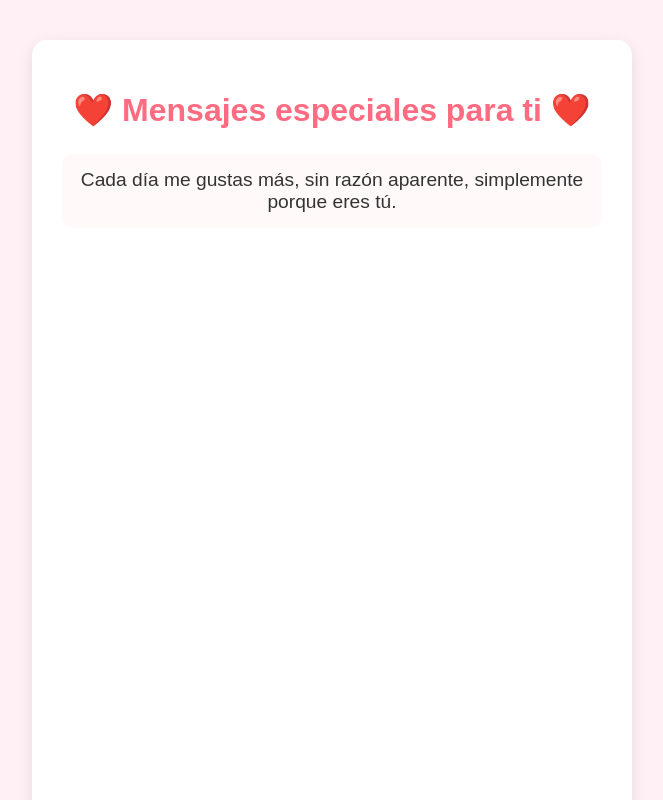
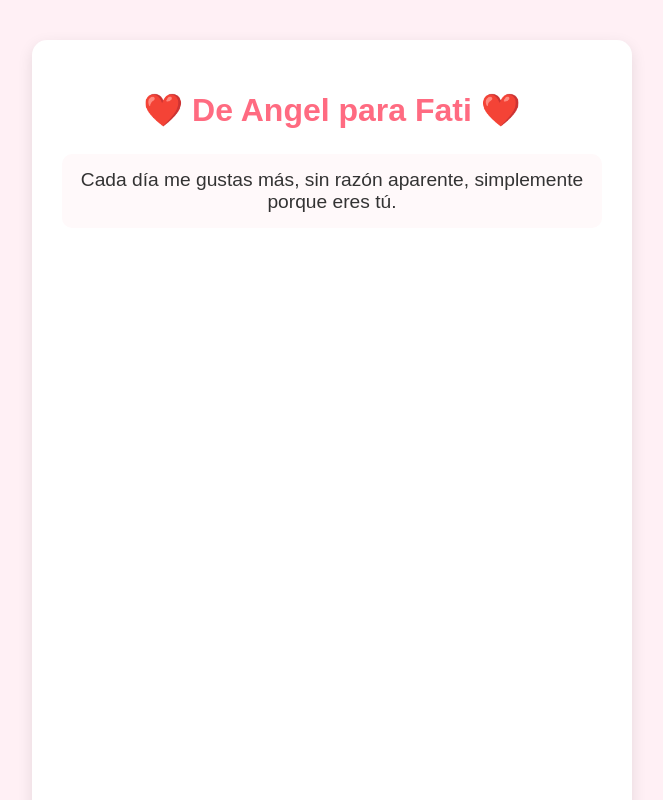
Before and after one commit to Henry435-cyber/declaracion, a plain HTML site: page index.html in a window 1280 px wide. Shown: the top 800 px of the page, without its empty margins (308-971 px from the left). Drawn offline with Linux system fonts and the light colour scheme.

Commit message:
Update header message from 'Mensajes especiales' to 'De Angel para Fati'

```diff
--- a/index.html
+++ b/index.html
@@ -104,7 +104,7 @@
 </head>
 <body>
     <div class="container">
-        <h1>❤️ Mensajes especiales para ti ❤️</h1>
+        <h1>❤️ De Angel para Fati ❤️</h1>
 
         <div id="frase1" class="frase">Cada día me gustas más, sin razón aparente, simplemente porque eres tú.</div>
         <div id="frase3" class="frase">Me encanta cómo haces que los días normales se sientan especiales.</div>
```
